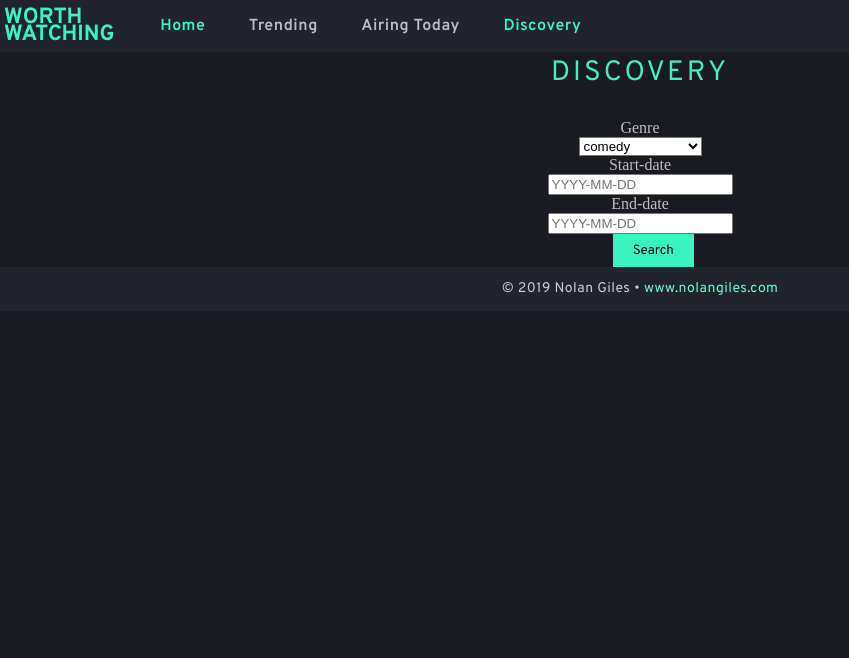
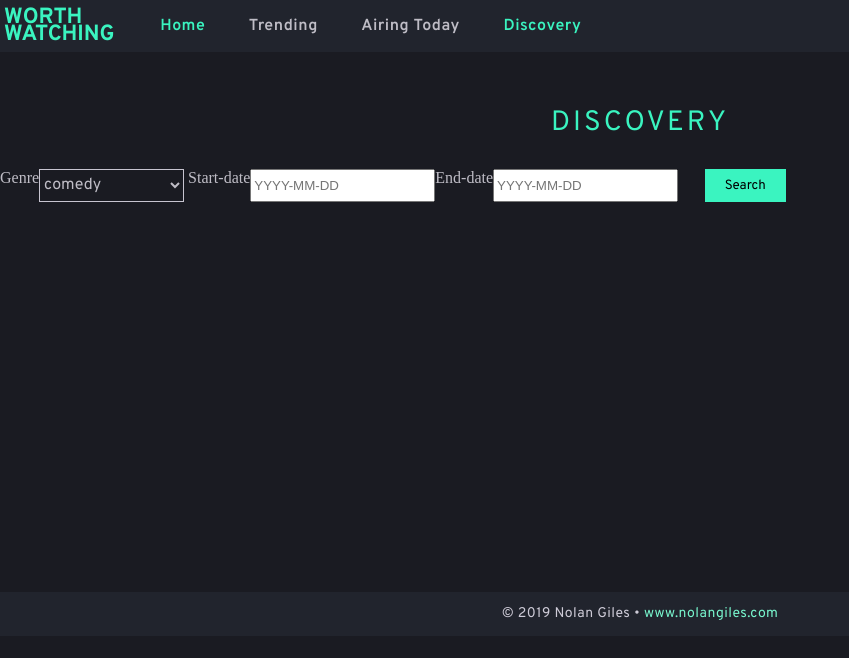
Before and after one commit to nolanGHUB/project_2, a React (Create React App) app in the folder worthwatching/: page /discovery in a window 1280 px wide. Shown: the top 658 px of the page, without its empty margins (0-849 px from the left). Built offline with nearby package versions, Linux system fonts and the light colour scheme; no server answers.

Commit message:
Finished styling Discovery

```diff
--- a/worthwatching/src/App.css
+++ b/worthwatching/src/App.css
@@ -108,7 +108,6 @@ a {
 }
 
 .similar {
-  /* border: 1px solid #BFBDC6; */
   margin: 5px;
   margin-top: 30px;
 }
@@ -210,23 +209,42 @@ a {
 .discovery {
   display: flex;
   flex-direction: column;
-  justify-content: center;
+  text-align: center;
+  margin-bottom: 40px;
+  min-height: 450px;
+  margin-top: 50px;
+}
+
+.genre-title {
+  margin-right: 10px;
+  margin-top: 3px;
+  font-size: 18px;
 }
 
 .discovery-form {
   display: flex;
-  flex-direction: column;
-  justify-content: center;
-  align-items: center;
-}
-
-.discovery-form > * {
-  max-width: 25%;
 }
 
 .genre {
-  background-color: white;
-  border-radius: 0;
+  display: flex;
+  flex-direction: row;
+  border: none;
+  background-color: none;
+  box-shadow: none;
+  background-color:transparent;
+  border: 1px solid #C7C4D0;
+  margin-right: 4px;
+  font-size: 16px;
+  font-family: Overpass;
+  min-width: 50px;
+  color: #BFBDC6;
+}
+
+.genre-dropdown-and-title {
+  display: flex;
+  justify-content: center;
+  font-family: Overpass;
+  margin-bottom: 40px;
 }
 
 .home-search {
```
